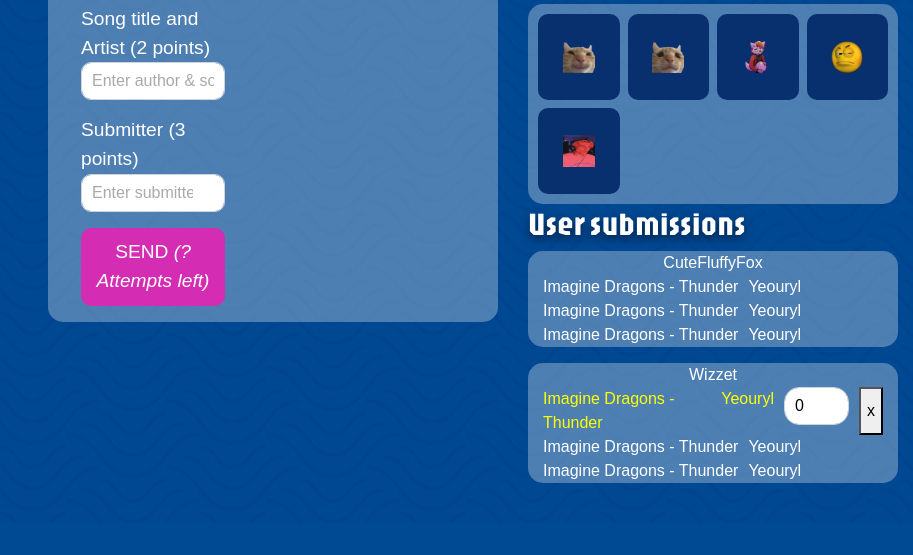
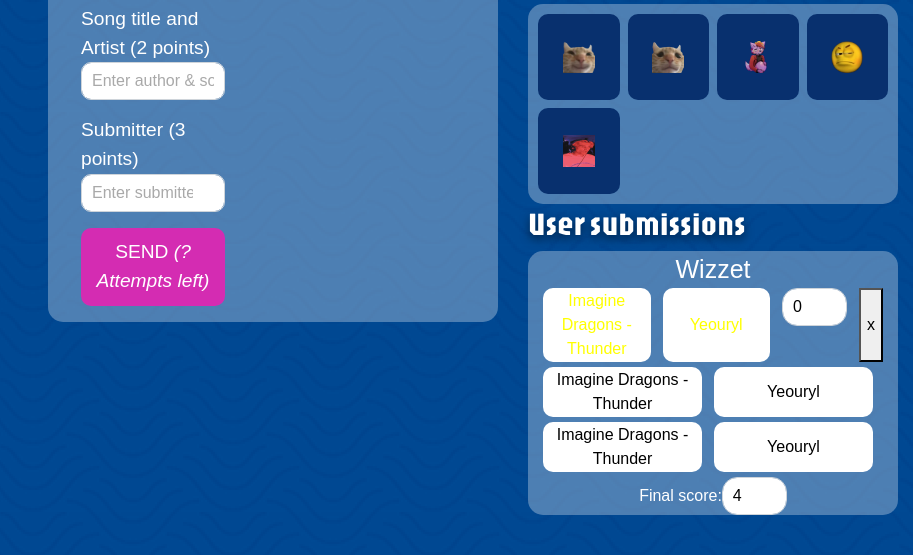
Before and after one commit to cutefluffyfox/guess-the-song-game, a Flask app: page /room in a window 1280 px wide. Shown: the part 822-1377 px from the top of the page, without its empty margins (367-1280 px from the left). Before the commit the page ends 1305 px from the top, so only its background shows below. Run offline with Flask 3, Linux system fonts and the light colour scheme; the visitor is signed in with stand-in values (Sample User, id 1); parts of the project's set-up code (start-up, migrations or seed data) failed here and were passed over; some libraries are stand-ins or nearby versions; some web fonts are replaced.

Commit message:
Made design better

```diff
--- a/app.py
+++ b/app.py
@@ -48,7 +48,7 @@ def publish_clean_chat(messages: list[str], to: str):
     emit('clear-chat', messages, to=to)
 
 
-def publish_user_permissions(username: str, to: str):
+def show_user_permissions(username: str, to: str):
     permissions = [
         {'name': permission, 'value': val}
         for permission, val in GAME.get_user_permissions(username).items()
@@ -228,7 +228,7 @@ def check_permission(data):
         return
 
     user = data['username']
-    publish_user_permissions(username=user, to=username)
+    show_user_permissions(username=user, to=username)
 
 
 @socketio.on('set-score', namespace='/room')
--- a/scripts/game.py
+++ b/scripts/game.py
@@ -24,6 +24,8 @@ class Submission:
 
 
     def set_score(self, score: float):
+        if score is None:
+            score = 0
         self.score = score
         self.score_time = datetime.now()
         self.processed = True
--- a/static/js/room.js
+++ b/static/js/room.js
@@ -53,6 +53,7 @@ $(document).ready(function(){
         chatTextArea.placeholder = "Enter your message here"
       } else {
         chatTextArea.placeholder = "You are muted till the end of the game"
+        chatTextArea.value = "";
       }
 
       // check permission to play
@@ -127,8 +128,10 @@ $(document).ready(function(){
           var username = submissions["username"];
           var submissionHtml = '<div class="submission-username">' + username + '</div>';
           for (const [submissionIdx, submission] of submissions["submissions"].entries()){
-              submissionHtml += '<div class="submission-guess"><input type="number" step="any" name="score" min="0" id="submission-' + username + '-' + submissionIdx + '" value="' + (submission["processed"] ? submission["score"] : 0) + '"><button onclick=set_score(\"' + username + '\",' + submissionIdx + ')>x</button><div class="guess-song-title" style="color: ' + (submission["processed"] ? "white" : "yellow") + ';">' + submission["song"] + '</div><div class="guess-author" style="color: ' + (submission["processed"] ? "white" : "yellow") + ';">' + submission["submitter"] + '</div></div>';
+//              submissionHtml += '<div class="submission-guess"><input type="number" step="any" name="score" min="0" id="submission-' + username + '-' + submissionIdx + '" value="' + (submission["processed"] ? submission["score"] : '') + '"><button onclick=set_score(\"' + username + '\",' + submissionIdx + ')>x</button><div class="guess-song-title" style="color: ' + (submission["processed"] ? "black" : "red") + ';">' + submission["song"] + '</div><div class="guess-author" style="color: ' + (submission["processed"] ? "black" : "red") + ';">' + submission["submitter"] + '</div></div>';
+              submissionHtml += '<div class="submission-guess"><input type="number" step="any" name="score" min="0" id="submission-' + username + '-' + submissionIdx + '" value="' + (submission["processed"] ? submission["score"] : '') + '"><button onclick=set_score(\"' + username + '\",' + submissionIdx + ')>x</button><div class="submission-texts"><div class="row guess-song-title" style="color: ' + (submission["processed"] ? "black" : "red") + ';">' + submission["song"] + '</div><div class="row guess-author" style="color: ' + (submission["processed"] ? "black" : "red") + ';">' + submission["submitter"] + '</div></div></div>';
           }
+          submissionHtml += '<div class="submission-final-score">Final score: <input type="number" name="score" min="0" value="0" align="center"></div>';
           $('#guesses').append('<div class="user-submission bg-white-transparent mb-3">' + submissionHtml + '</div>');
       }
   });
--- a/static/style.css
+++ b/static/style.css
@@ -302,6 +302,16 @@ font-weight: 600;
     text-align: left;
 }
 
+.submission-final-score{
+    display: flex;
+    padding: 0px 15px;
+    border-radius: 10px 0 0 10px;
+    width: 100%;
+    flex-direction: row;
+    align-items: center;
+    justify-content: center;
+}
+
 .guess-song-title{
     margin-right: 10px;
 }
@@ -310,7 +320,7 @@ font-weight: 600;
     margin-right: 10px;
 }
 
-input[type='number']{
+.score-field{
     width: 15%;
     margin-right: 10px;
 }
@@ -327,7 +337,7 @@ input[type='number']{
 }
 
 .button_arrow{
-        font-family: monospace;
+    font-family: monospace;
     font-size: 1.7rem;
     line-height: 0;
     font-weight: 400;
@@ -341,11 +351,46 @@ input[type='number']{
     margin-bottom: 10px;
 }
 
+.submission-guess{
+   gap: 2px;
+   margin-bottom: 5px;
+}
+
+.submission-username{
+    font-size: 25px;
+}
+
 .guess_name, .guess_person{
     background-color: white;
     border-radius: 10px;
     color: black;
     padding: 10px 15px;
+}
+
+.guess-song-title, .guess-author{
+    background-color: white;
+    border-radius: 10px;
+    color: black;
+    padding: 1px 7px;
+}
+
+.submission-texts{
+   padding: 0px 0px 0px 20px;
+   width: 100%;
+   text-align: center;
+   align-content: center;
+}
+
+.guess-song-title{
+    text-align: center;
+    align-content: center;
+    width: 100%;
+}
+
+.guess-author{
+    text-align: center;
+    align-content: center;
+    width: 100%;
 }
 
 .guess_name{
--- a/templates/room.html
+++ b/templates/room.html
@@ -142,11 +142,29 @@
         <h5 class="h5 text-shadow text-left">User submissions</h5>
         <div id="guesses">
 
+<!--          <div class="user-submission bg-white-transparent mb-3">-->
+<!--            <div class="submission-username">CuteFluffyFox</div>-->
+<!--            <div class="submission-guess">-->
+<!--              <div class="guess-song-title">Imagine Dragons - Thunder</div>-->
+<!--              <div class="guess-author">Yeouryl</div>-->
+<!--            </div>-->
+<!--            <div class="submission-guess">-->
+<!--              <div class="guess-song-title">Imagine Dragons - Thunder</div>-->
+<!--              <div class="guess-author">Yeouryl</div>-->
+<!--            </div>-->
+<!--            <div class="submission-guess">-->
+<!--              <div class="guess-song-title">Imagine Dragons - Thunder</div>-->
+<!--              <div class="guess-author">Yeouryl</div>-->
+<!--            </div>-->
+<!--          </div>-->
+
+
           <div class="user-submission bg-white-transparent mb-3">
-            <div class="submission-username">CuteFluffyFox</div>
+            <div class="submission-username">Wizzet</div>
             <div class="submission-guess">
-              <div class="guess-song-title">Imagine Dragons - Thunder</div>
-              <div class="guess-author">Yeouryl</div>
+              <div class="guess-song-title" style="color: yellow;">Imagine Dragons - Thunder</div>
+              <div class="guess-author" style="color: yellow;">Yeouryl</div>
+              <input class="score-field" type="number" name="score" min="0" value="0"><button>x</button>
             </div>
             <div class="submission-guess">
               <div class="guess-song-title">Imagine Dragons - Thunder</div>
@@ -156,28 +174,8 @@
               <div class="guess-song-title">Imagine Dragons - Thunder</div>
               <div class="guess-author">Yeouryl</div>
             </div>
+            <div class="submission-final-score">Final score: <input type="number" name="score" min="0" value="4" align="center"></div>
           </div>
-
-
-          <div class="user-submission bg-white-transparent mb-3">
-            <div class="submission-username">Wizzet</div>
-            <div class="submission-guess">
-              <div class="guess-song-title" style="color: yellow;">Imagine Dragons - Thunder</div>
-              <div class="guess-author" style="color: yellow;">Yeouryl</div>
-              <input type="number" name="score" min="0" value="0">
-              <button>x</button>
-            </div>
-            <div class="submission-guess">
-              <div class="guess-song-title">Imagine Dragons - Thunder</div>
-              <div class="guess-author">Yeouryl</div>
-            </div>
-            <div class="submission-guess">
-              <div class="guess-song-title">Imagine Dragons - Thunder</div>
-              <div class="guess-author">Yeouryl</div>
-            </div>
-          </div>
-
-
         </div>
       </div>
     </div>
```
